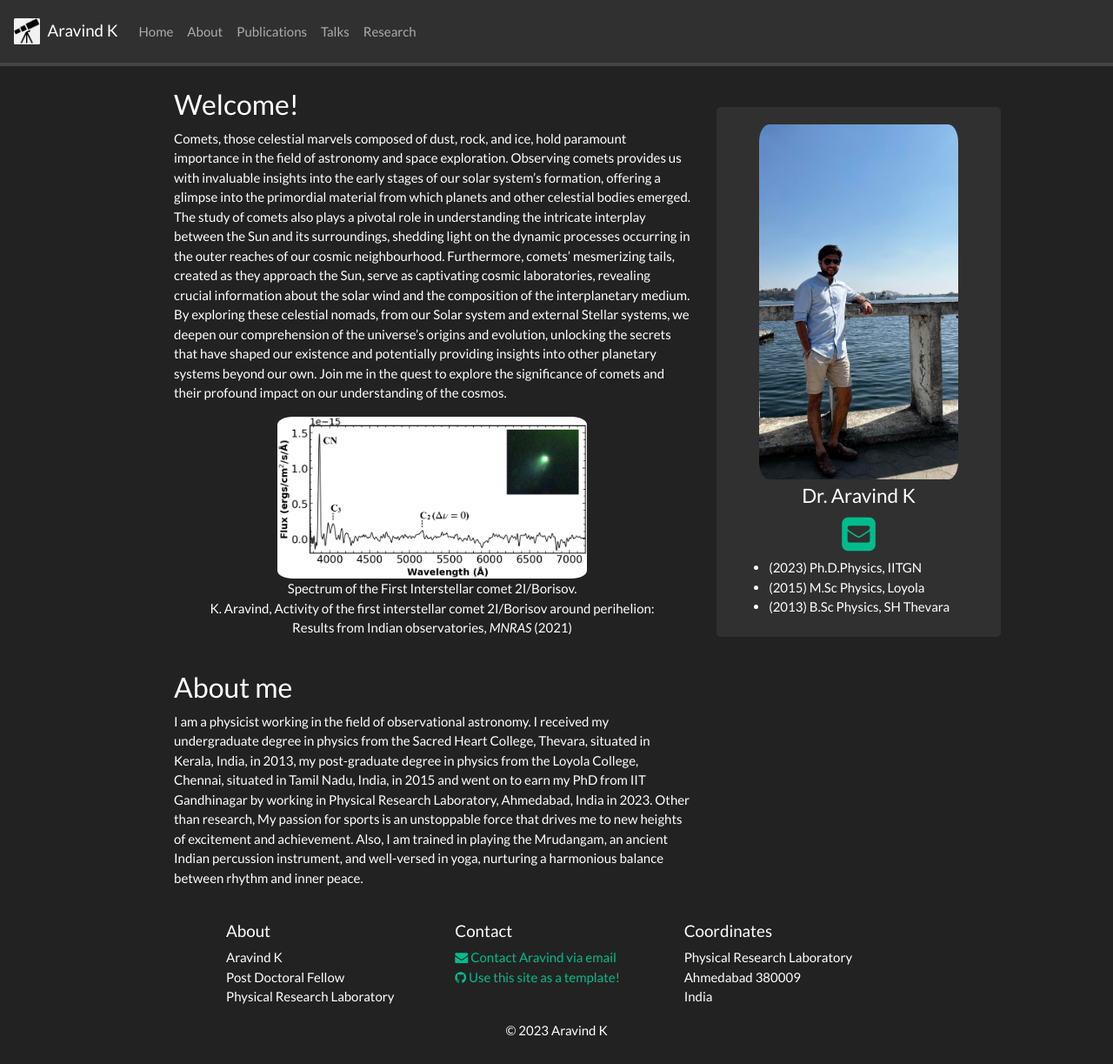
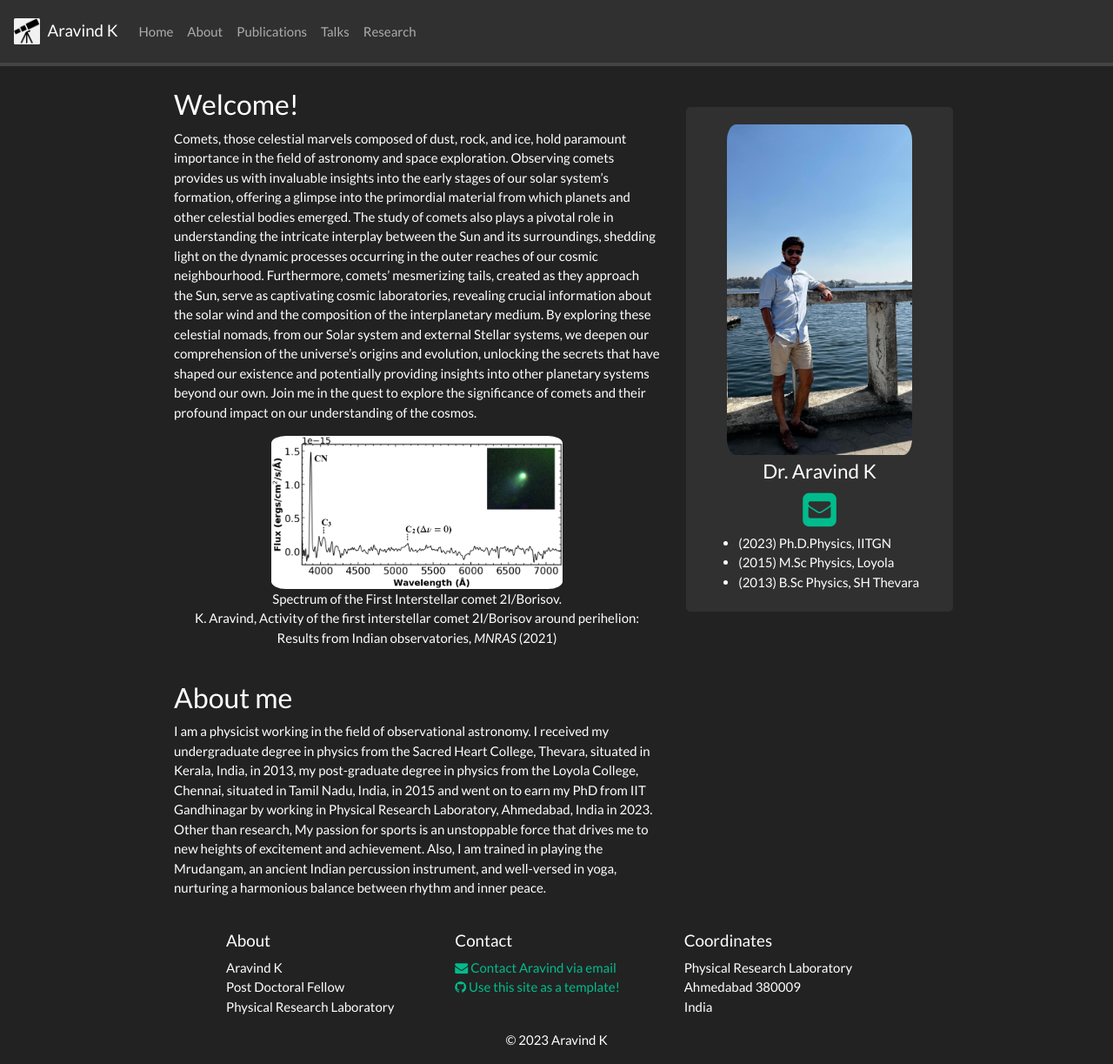
Before and after one commit to DrAravind1192/DrAravind1192.github.io, a Jekyll site: the page built from _pages/home.md, in a window 1280 px wide and 1223 px high. Shown: the whole window at 87% size. Built offline with Jekyll 4.4.1, drawn with Linux system fonts in a browser that asks for light colours; nearby versions of some CDN libraries; a style sheet for code colours, icons or effects is not loaded.

Commit message:
Update default.html

```diff
--- a/_layouts/default.html
+++ b/_layouts/default.html
@@ -20,7 +20,7 @@
     @media only screen and (min-width: 1025px) {
       .main-container {
         padding-left:200px;
-        padding-right: 40px;
+        padding-right: 100px;
         padding-top:5px
       }
     }
```
